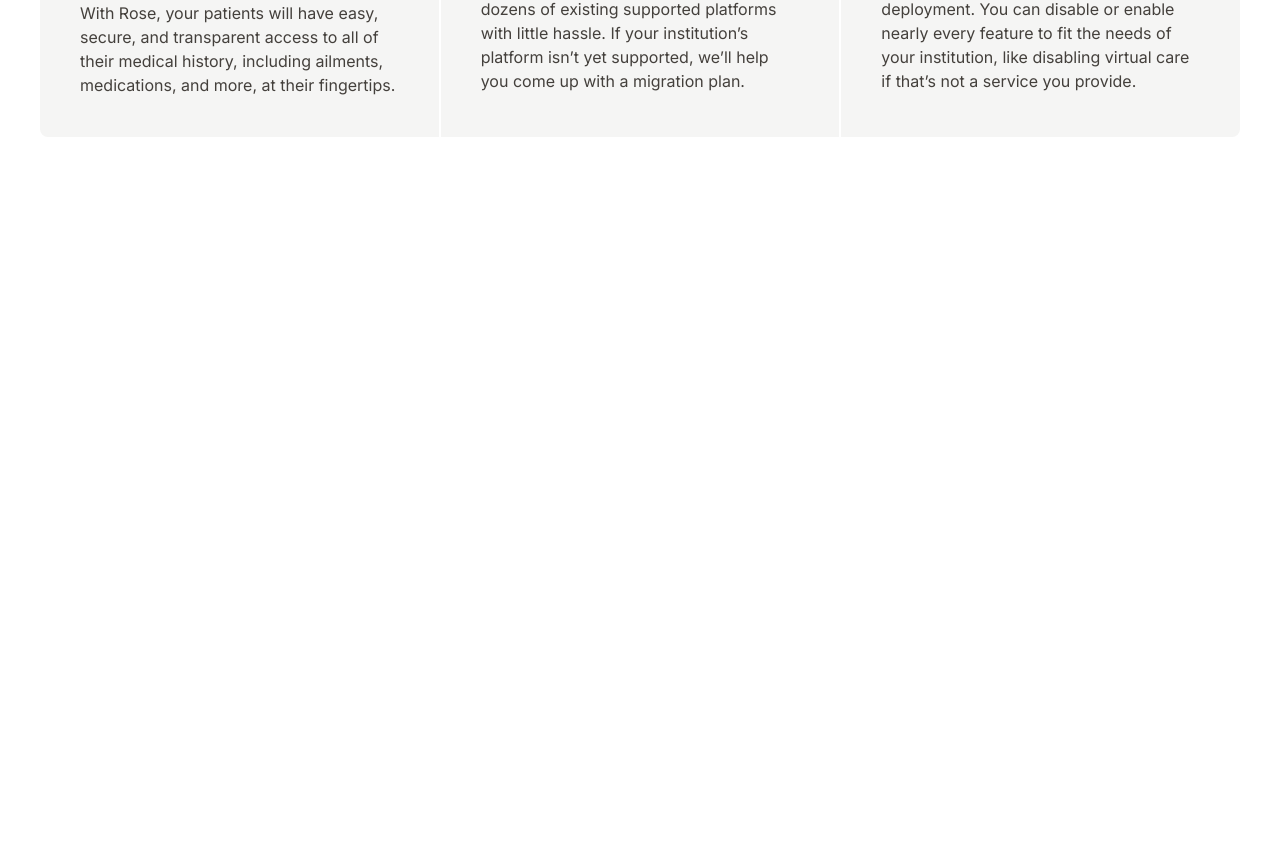
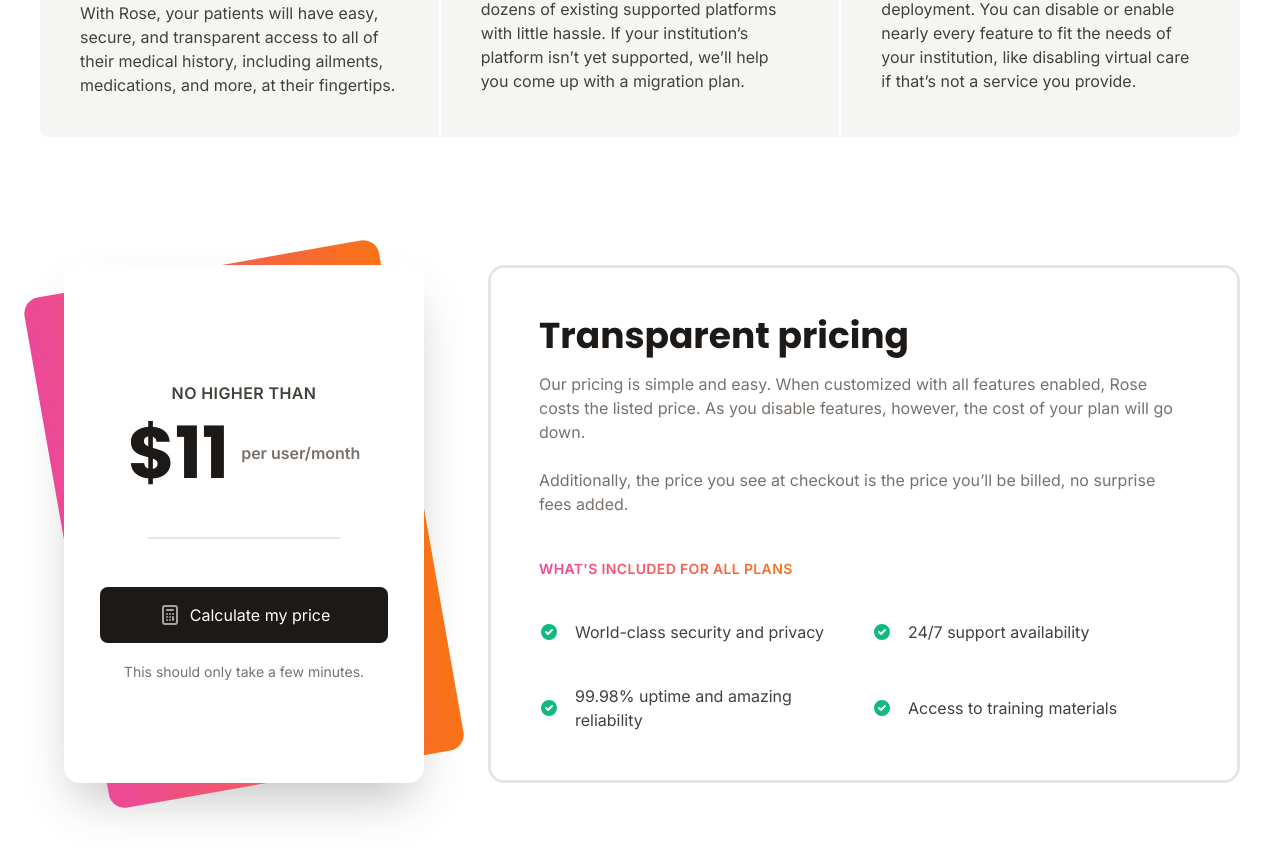
Before and after one commit to choctawtsa/rose, a Vue app: page / in a window 1280 px wide. Shown: the part 1564-2419 px from the top of the page. Before the commit the page ends 1829 px from the top, so only its background shows below. Built offline with nearby package versions, Linux system fonts and the light colour scheme; what @tailwindcss/typography would draw is missing.

Commit message:
Added pricing section on Home.vue

```diff
--- a/src/components/Home.vue
+++ b/src/components/Home.vue
@@ -460,6 +460,147 @@
       </div>
     </div>
   </div>
+  <div
+    class="flex flex-col-reverse items-center mx-auto pb-32 lg:flex-row lg:pl-16 lg:pr-10 xl:items-stretch 2xl:container"
+  >
+    <div class="relative mt-16 sm:max-w-sm lg:mt-0">
+      <div class="absolute inset-0 bg-white shadow-2xl sm:rounded-2xl"></div>
+      <div
+        class="absolute inset-0 bg-gradient-to-r from-pink-500 to-orange-500 transform -skew-y-8 sm:skew-y-0 sm:-rotate-10 sm:rounded-2xl"
+      ></div>
+      <div
+        class="relative flex flex-col justify-center w-screen h-full px-9 pt-20 pb-16 bg-white sm:w-auto sm:rounded-2xl text-center"
+      >
+        <div>
+          <span class="font-semibold tracking-wide text-gray-700 uppercase"
+            >No higher than</span
+          >
+          <div class="flex items-center justify-center mt-3">
+            <span class="font-bold text-gray-900 font-display text-7xl"
+              >$11</span
+            >
+            <span class="ml-3 font-semibold text-gray-500">per user/month</span>
+          </div>
+          <div class="w-48 mx-auto my-12 bg-gray-200 h-2px"></div>
+          <button
+            class="flex justify-center w-full max-w-xs mx-auto mb-4 px-4 py-4 bg-gray-900 rounded-lg hover:bg-gray-800 sm:w-72"
+          >
+            <span class="text-gray-400">
+              <svg
+                class="w-6 h-6"
+                xmlns="http://www.w3.org/2000/svg"
+                fill="none"
+                viewBox="0 0 24 24"
+                stroke="currentColor"
+              >
+                <path
+                  stroke-linecap="round"
+                  stroke-linejoin="round"
+                  stroke-width="2"
+                  d="M9 7h6m0 10v-3m-3 3h.01M9 17h.01M9 14h.01M12 14h.01M15 11h.01M12 11h.01M9 11h.01M7 21h10a2 2 0 002-2V5a2 2 0 00-2-2H7a2 2 0 00-2 2v14a2 2 0 002 2z"
+                /></svg
+            ></span>
+            <span class="ml-2 text-white">Calculate my price</span>
+          </button>
+          <span class="text-sm text-gray-500"
+            >This should only take a few minutes.</span
+          >
+        </div>
+      </div>
+    </div>
+    <div
+      class="flex-1 px-6 border-gray-200 sm:px-10 lg:pl-16 lg:pr-0 xl:ml-16 xl:p-12 xl:border-3 rounded-2xl 2xl:ml-28"
+    >
+      <h2 class="text-3xl font-bold text-gray-900 sm:text-4xl font-display">
+        Transparent pricing
+      </h2>
+      <p class="mt-4 text-gray-500">
+        Our pricing is simple and easy. When customized with all features
+        enabled, Rose costs the listed price. As you disable features, however,
+        the cost of your plan will go down.
+      </p>
+      <p class="mt-6 mb-10 text-gray-500">
+        Additionally, the price you see at checkout is the price you’ll be
+        billed, no surprise fees added.
+      </p>
+      <span
+        class="text-sm font-semibold tracking-wide text-transparent uppercase bg-clip-text bg-gradient-to-r from-pink-500 to-orange-500"
+        >What's included for all plans</span
+      >
+      <div class="mt-10 grid sm:grid-cols-2 gap-x-4 gap-y-10">
+        <div class="flex items-center">
+          <div class="text-green-500">
+            <svg
+              class="w-5 h-5"
+              xmlns="http://www.w3.org/2000/svg"
+              viewBox="0 0 20 20"
+              fill="currentColor"
+            >
+              <path
+                fill-rule="evenodd"
+                d="M10 18a8 8 0 100-16 8 8 0 000 16zm3.707-9.293a1 1 0 00-1.414-1.414L9 10.586 7.707 9.293a1 1 0 00-1.414 1.414l2 2a1 1 0 001.414 0l4-4z"
+                clip-rule="evenodd"
+              />
+            </svg>
+          </div>
+          <p class="ml-4 text-gray-700">World-class security and privacy</p>
+        </div>
+        <div class="flex items-center">
+          <div class="text-green-500">
+            <svg
+              class="w-5 h-5"
+              xmlns="http://www.w3.org/2000/svg"
+              viewBox="0 0 20 20"
+              fill="currentColor"
+            >
+              <path
+                fill-rule="evenodd"
+                d="M10 18a8 8 0 100-16 8 8 0 000 16zm3.707-9.293a1 1 0 00-1.414-1.414L9 10.586 7.707 9.293a1 1 0 00-1.414 1.414l2 2a1 1 0 001.414 0l4-4z"
+                clip-rule="evenodd"
+              />
+            </svg>
+          </div>
+          <p class="ml-4 text-gray-700">24/7 support availability</p>
+        </div>
+        <div class="flex items-center">
+          <div class="text-green-500">
+            <svg
+              class="w-5 h-5"
+              xmlns="http://www.w3.org/2000/svg"
+              viewBox="0 0 20 20"
+              fill="currentColor"
+            >
+              <path
+                fill-rule="evenodd"
+                d="M10 18a8 8 0 100-16 8 8 0 000 16zm3.707-9.293a1 1 0 00-1.414-1.414L9 10.586 7.707 9.293a1 1 0 00-1.414 1.414l2 2a1 1 0 001.414 0l4-4z"
+                clip-rule="evenodd"
+              />
+            </svg>
+          </div>
+          <p class="ml-4 text-gray-700">
+            99.98% uptime and amazing reliability
+          </p>
+        </div>
+        <div class="flex items-center">
+          <div class="text-green-500">
+            <svg
+              class="w-5 h-5"
+              xmlns="http://www.w3.org/2000/svg"
+              viewBox="0 0 20 20"
+              fill="currentColor"
+            >
+              <path
+                fill-rule="evenodd"
+                d="M10 18a8 8 0 100-16 8 8 0 000 16zm3.707-9.293a1 1 0 00-1.414-1.414L9 10.586 7.707 9.293a1 1 0 00-1.414 1.414l2 2a1 1 0 001.414 0l4-4z"
+                clip-rule="evenodd"
+              />
+            </svg>
+          </div>
+          <p class="ml-4 text-gray-700">Access to training materials</p>
+        </div>
+      </div>
+    </div>
+  </div>
 </template>
 
 <script>
--- a/tailwind.config.js
+++ b/tailwind.config.js
@@ -6,6 +6,9 @@
   darkMode: false, // or 'media' or 'class'
   theme: {
     extend: {
+      borderWidth: {
+        3: "3px",
+      },
       colors: {
         gray: colors.warmGray,
         orange: colors.orange,
@@ -17,6 +20,12 @@
       maxWidth: {
         "8xl": "90rem",
       },
+      rotate: {
+        "-10": "-10deg",
+      },
+      skew: {
+        "-8": "-8deg",
+      },
       spacing: {
         "2px": "2px",
       },
```
